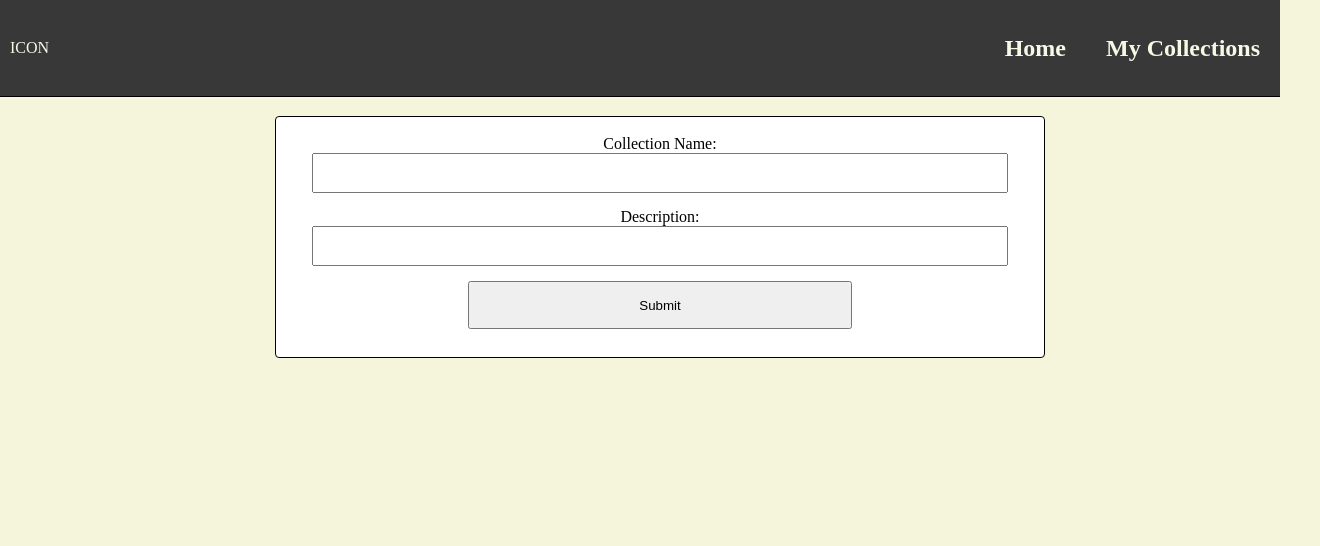
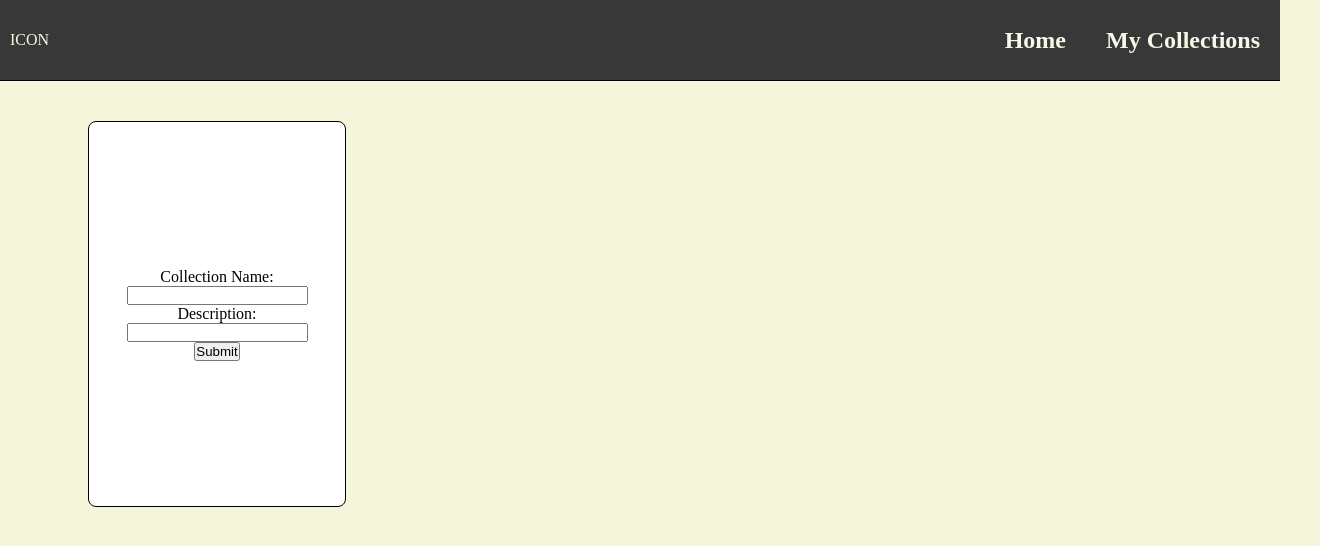
Before and after one commit to vidalgmartin/card-collection, a React (Vite) app in the folder frontend/: page /collections in a window 1280 px wide. Shown: the top 546 px of the page, 1320 px wide, since content can reach past the window. Built offline with nearby package versions, Linux system fonts and the light colour scheme; no server answers.

Commit message:
Started working on the collections page layout

```diff
--- a/frontend/package.json
+++ b/frontend/package.json
@@ -11,6 +11,7 @@
   },
   "dependencies": {
     "axios": "^1.6.2",
+    "date-fns": "^3.0.6",
     "react": "^18.2.0",
     "react-dom": "^18.2.0",
     "react-router-dom": "^6.20.1"
--- a/frontend/src/components/collection/CollectionDetails.jsx
+++ b/frontend/src/components/collection/CollectionDetails.jsx
@@ -1,6 +1,7 @@
 import { useEffect, useState } from 'react'
 import { Link } from 'react-router-dom'
 import axios from 'axios'
+import formatDistanceToNow from 'date-fns/formatDistanceToNow'
 
 export default function CollectionDetails() {
     const [collections, setCollections] = useState([])
@@ -23,15 +24,13 @@ export default function CollectionDetails() {
     return (
         <>
             {collections && collections.map((collection) => (
-                <div className="collection-container" key={collection._id}>
-                    <div className="collection-items">
-                        <Link to={`/collections/${collection._id}`}>
-                            <p className="collection-name">Name: {collection.title}</p>
-                        </Link>
-                        <p>Description: {collection.format}</p>
-                        <p>Created On: {collection.createdAt}</p>
-                        <button onClick={() => handleDelete(collection._id)}>delete</button>
-                    </div>
+                <div className="collection-item" key={collection._id}>
+                    <Link to={`/collections/${collection._id}`}>
+                        <p className="collection-name">Name: {collection.title}</p>
+                    </Link>
+                    <p>Description: {collection.description}</p>
+                    <p>Created On: {formatDistanceToNow(new Date(collection.createdAt), { addSuffix: true })}</p>
+                    <button onClick={() => handleDelete(collection._id)}>delete</button>
                 </div>
             ))}
         </>
--- a/frontend/src/components/collection/CollectionForm.jsx
+++ b/frontend/src/components/collection/CollectionForm.jsx
@@ -32,7 +32,6 @@ export default function CollectionForm({ onSubmit }) {
     }
 
     return (
-        <div className="parent-container">
         <form className="form-container" onSubmit={handleSubmit}>
 
             <label>Collection Name:</label>
@@ -51,6 +50,5 @@ export default function CollectionForm({ onSubmit }) {
             <button>Submit</button>
             {error && <div className="error">{error}</div>}
         </form>
-        </div>
      )
 }
--- a/frontend/src/index.css
+++ b/frontend/src/index.css
@@ -12,7 +12,7 @@ body {
     display: flex;
     justify-content: space-between;
     align-items: center;
-    height: 12vh;
+    height: 10vh;
     position: relative;
     background-color: rgb(57, 56, 56);
     border-bottom: 1px solid;
@@ -41,77 +41,66 @@ body {
     color: white;
 }
 
-/* Home */
-.home-container {
+/* pages */
+.home-page {
     display: flex;
     justify-content: space-evenly;
     align-items: center;
 }
 
-.home-container * {
+.home-page * {
     max-width: 200px;
 }
 
-/* forms */
-.parent-container {
-    display: grid;
-    place-items: center;
-    width: 100vw;
-    height: 30vh;
-    padding: 20px;
+.my-collections-page {
+    display: flex;
+    justify-content: center;
+    align-items: center;
 }
 
+.parent-form-container {
+    display: grid;
+    place-items: top;
+    width: 20vw;
+    height: 80vh;
+    padding: 40px;
+
+}
+
+.parent-collection-container {
+    width: 60vw;
+    height: 80vh;
+    padding: 40px;
+
+}
+
+/* forms */
 .form-container {
     display: flex;
     flex-direction: column;
     justify-content: center;
     align-items: center;
-    width: 60%;
-    height: 100%;
+    width: 100%;
+    height: 60%;
     border: 1px solid;
-    border-radius: 4px;
+    border-radius: 8px;
     background-color: white;
 }
 
-.form-container label {
-    text-align: left;
+/* collection */
+.collection-item {
+    display: flex;
+    justify-content: space-between;
+    align-items: center;
+    width: 100%;
+    height: 20%;
+    margin-bottom: 10px;
+    border: 1px solid;
 }
 
-.form-container input {
-    width: 90%;
-    height: 15%;
-    margin-bottom: 2%;
-}
-
-.form-container button {
-    width: 50%;
-    height: 20%;
-    margin-bottom: 10px;
-}
-
-
-
-/* collection */
-.collection-container {
-    display: flex;
-    justify-content: center;
-    align-items: center;
-    padding: 10px;
-    width: 100vw;
-}
-
-.collection-items {
-    display: flex;
-    justify-content: center;
-    align-items: center;
-    min-width: 80%;
-    min-height: 10vh;
+.collection-item * {
     border: 1px solid;
-    background-color: white;
-}
-
-.collection-items * {
-    width: 50%;
-    padding-left: 10px;
+    height: 100%;
+    width: 100%;
 
 }
--- a/frontend/src/pages/Home.jsx
+++ b/frontend/src/pages/Home.jsx
@@ -1,7 +1,7 @@
 export default function Home() {
 
     return (
-        <div className="home-container">
+        <div className="home-page">
             <div>
                 Some 3D model thing
             </div>
--- a/frontend/src/pages/MyCollections.jsx
+++ b/frontend/src/pages/MyCollections.jsx
@@ -4,9 +4,13 @@ import CollectionDetails from '../components/collection/CollectionDetails'
 export default function MyCollections() {
 
     return (
-        <>
-            <CollectionForm />
-            <CollectionDetails />
-        </>
+        <div className="my-collections-page">
+            <div className="parent-form-container">
+                <CollectionForm />
+            </div>
+            <div className="parent-collection-container">
+                <CollectionDetails />
+            </div>
+        </div>
     )
 }
```
Also changed, not shown: 2 other files (tests, documents, lock files or other folders). Lines whose indentation alone changed are shown as unchanged.
